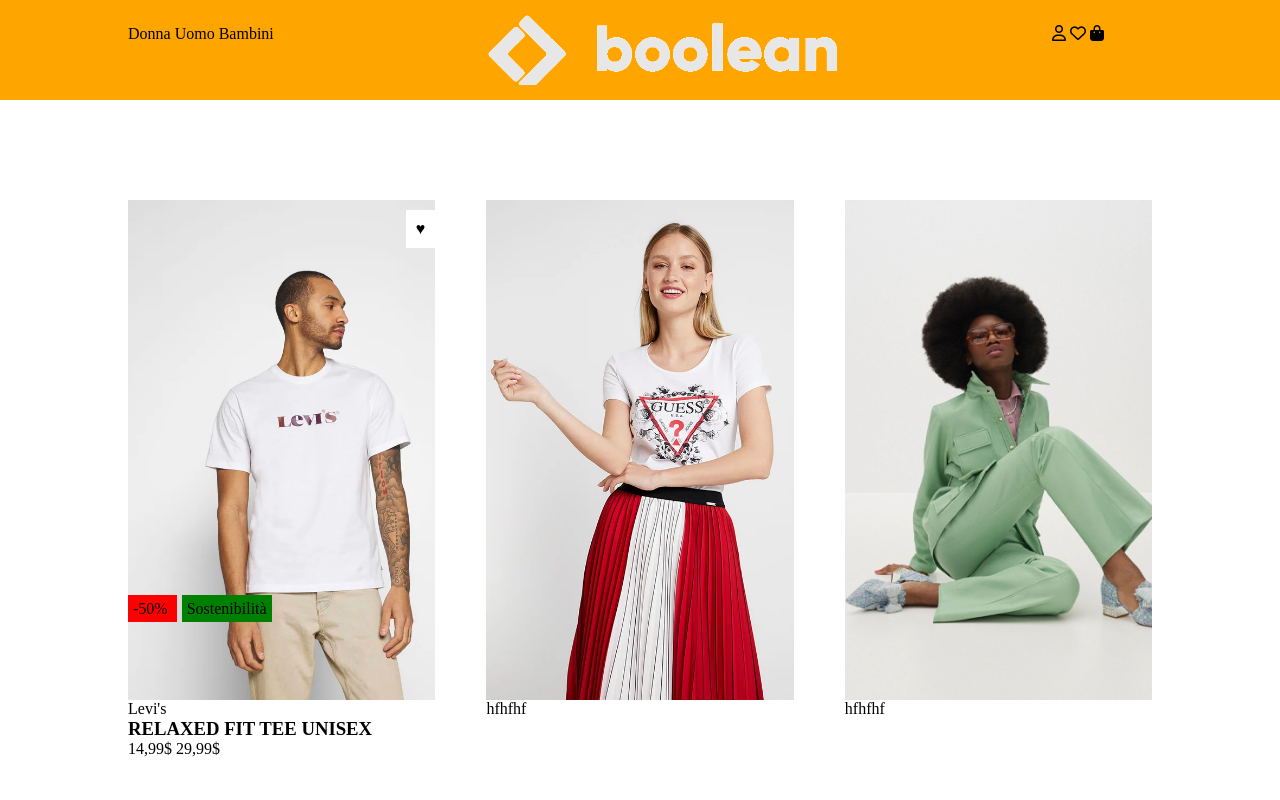
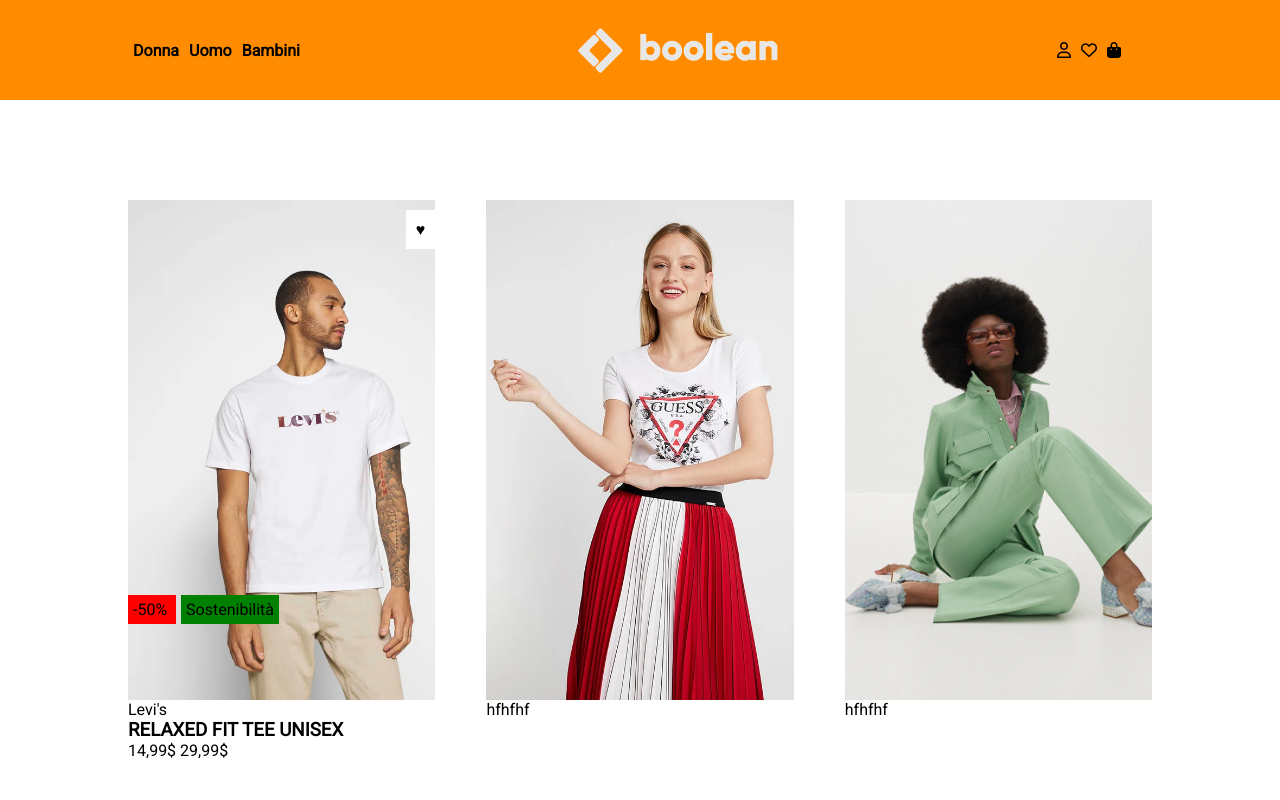
Before and after one commit to Gabr19/html-css-boolando, a plain HTML site: page index.html in a window 1280 px wide. Shown: the top 800 px of the page. Drawn offline with Linux system fonts and the light colour scheme.

Commit message:
header completato

```diff
--- a/css/style.css
+++ b/css/style.css
@@ -3,6 +3,11 @@
     margin: 0;
     padding: 0;
     box-sizing: border-box;
+}
+
+body{
+    font-family: 'Roboto', sans-serif;
+
 }
 
 .container{
@@ -21,21 +26,34 @@ header{
     display: flex;
     justify-content: center;
     align-items: center;
-    background-color: orange;
+    background-color: darkorange;
 }
 
 .header-left{
     min-height: 50px;
     min-width: 100px;
     /* background-color: blue; */
+    display: flex;
+    align-items: center;
 }
 
+.header-left > div{
+    margin: 5px;
+}
+
+
+
 .header-center{
-    position: center;
-    height: 70px;
-    width: 350px;
+    height: 100px;
+    width: 200px;
     background-image: url(../img/boolean-logo.png);
     background-size: cover;
+    background-position: center;
+    background-size: contain;
+    background-repeat: no-repeat;
+    display: flex;
+    align-items: center;
+
     /* background-color: blue; */
 }
 
@@ -43,6 +61,13 @@ header{
     min-height: 50px;
     min-width: 100px;
     /* background-color: blue; */
+    display: flex;
+    align-items: center;
+
+}
+
+.header-right > i{
+    margin: 5px;
 }
 
 /* FINE HEADER */
--- a/index.html
+++ b/index.html
@@ -7,16 +7,19 @@
     <title>html-css-boolando</title>
 
     <link rel="stylesheet" href="css/style.css">
+    <link rel="stylesheet" href="https://cdnjs.cloudflare.com/ajax/libs/font-awesome/6.2.1/css/all.min.css">
+    <style>
+        @import url('https://fonts.googleapis.com/css2?family=Roboto&display=swap');
+        </style>
 
-    <link rel="stylesheet" href="https://www.ionos.it/digitalguidepath/to/font-awesome/css/font-awesome.min.css">
 </head>
 <body>
     <header>
         <div class="container">
             <div class=" header-left">
-                <span>Donna</span>
-                <span>Uomo</span>
-                <span>Bambini</span>
+                <div> <strong>Donna</strong> </div>
+                <div> <strong>Uomo</strong> </div>
+                <div> <strong>Bambini</strong> </div>
             </div>
 
 
```
